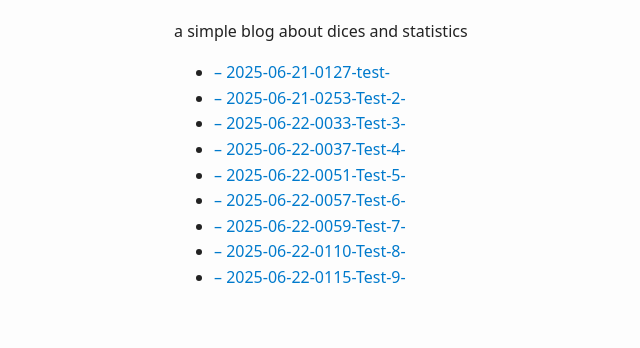
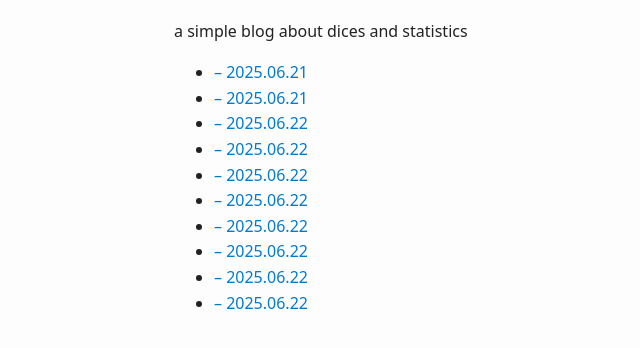
Before and after one commit to aleae-statisticae/aleae, a plain HTML site: page index.html in a window 1280 px wide. Shown: the part 86-434 px from the top of the page, without its empty margins (91-731 px from the left). Drawn offline with Linux system fonts and the light colour scheme.

Commit message:
Blog aktualisiert

```diff
--- a/feed.xml
+++ b/feed.xml
@@ -1,6 +1,7 @@
 <?xml version="1.0" encoding="UTF-8"?>
 <rss version="2.0"><channel>
 <title>Dices and Statistics</title><link>https://aleae.github.io/alea_blog</link><description>RSS Feed</description>
+<item><title></title><link>posts/2025-06-22-0123-Test-10-.html</link><guid>posts/2025-06-22-0123-Test-10-.html</guid></item>
 <item><title></title><link>posts/2025-06-22-0115-Test-9-.html</link><guid>posts/2025-06-22-0115-Test-9-.html</guid></item>
 <item><title></title><link>posts/2025-06-22-0110-Test-8-.html</link><guid>posts/2025-06-22-0110-Test-8-.html</guid></item>
 <item><title></title><link>posts/2025-06-22-0059-Test-7-.html</link><guid>posts/2025-06-22-0059-Test-7-.html</guid></item>
--- a/index.html
+++ b/index.html
@@ -10,15 +10,16 @@
 	a simple blog about dices and statistics
   <ul>
     <!-- Beiträge werden hier automatisch als <li><a href=...>…</a></li> angehängt -->
-<li><a href="posts/2025-06-21-0127-test-.html"> – 2025-06-21-0127-test-</a></li>
-<li><a href="posts/2025-06-21-0253-Test-2-.html"> – 2025-06-21-0253-Test-2-</a></li>
-<li><a href="posts/2025-06-22-0033-Test-3-.html"> – 2025-06-22-0033-Test-3-</a></li>
-<li><a href="posts/2025-06-22-0037-Test-4-.html"> – 2025-06-22-0037-Test-4-</a></li>
-<li><a href="posts/2025-06-22-0051-Test-5-.html"> – 2025-06-22-0051-Test-5-</a></li>
-<li><a href="posts/2025-06-22-0057-Test-6-.html"> – 2025-06-22-0057-Test-6-</a></li>
-<li><a href="posts/2025-06-22-0059-Test-7-.html"> – 2025-06-22-0059-Test-7-</a></li>
-<li><a href="posts/2025-06-22-0110-Test-8-.html"> – 2025-06-22-0110-Test-8-</a></li>
-<li><a href="posts/2025-06-22-0115-Test-9-.html"> – 2025-06-22-0115-Test-9-</a></li>
+<li><a href="posts/2025-06-21-0127-test-.html"> – 2025.06.21</a></li>
+<li><a href="posts/2025-06-21-0253-Test-2-.html"> – 2025.06.21</a></li>
+<li><a href="posts/2025-06-22-0033-Test-3-.html"> – 2025.06.22</a></li>
+<li><a href="posts/2025-06-22-0037-Test-4-.html"> – 2025.06.22</a></li>
+<li><a href="posts/2025-06-22-0051-Test-5-.html"> – 2025.06.22</a></li>
+<li><a href="posts/2025-06-22-0057-Test-6-.html"> – 2025.06.22</a></li>
+<li><a href="posts/2025-06-22-0059-Test-7-.html"> – 2025.06.22</a></li>
+<li><a href="posts/2025-06-22-0110-Test-8-.html"> – 2025.06.22</a></li>
+<li><a href="posts/2025-06-22-0115-Test-9-.html"> – 2025.06.22</a></li>
+<li><a href="posts/2025-06-22-0123-Test-10-.html"> – 2025.06.22</a></li>
   </ul>
 </body>
 </html>
```
Also changed, not shown: posts/2025-06-22-0123-Test-10-.html (added, +34 -0 lines), 1 other file.
